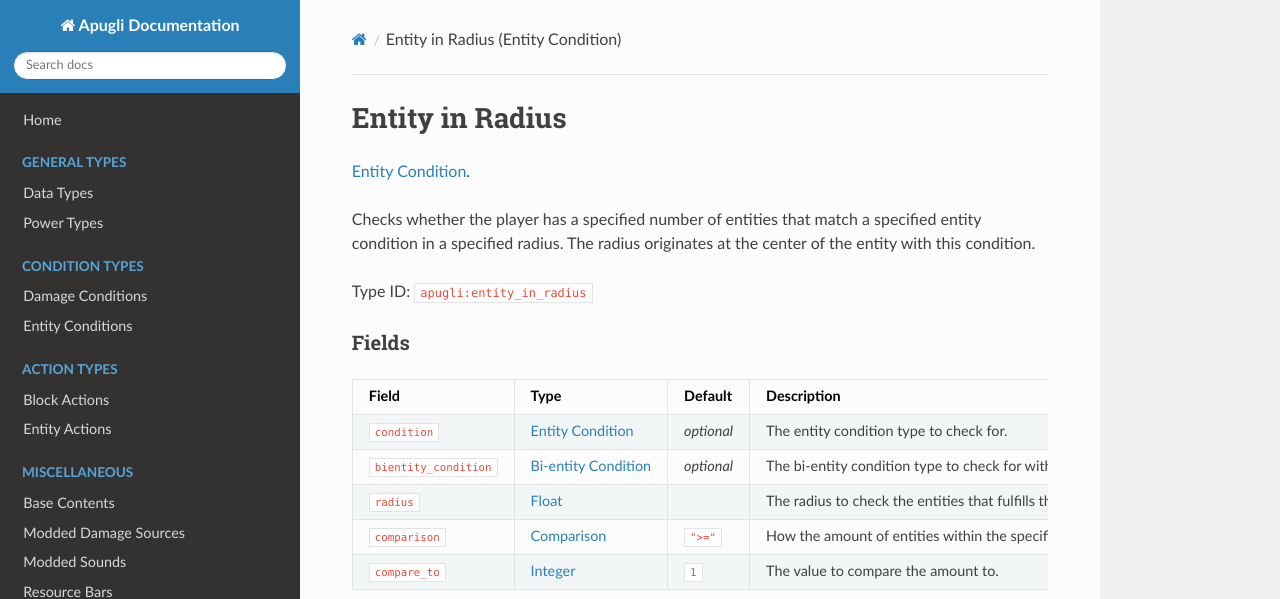
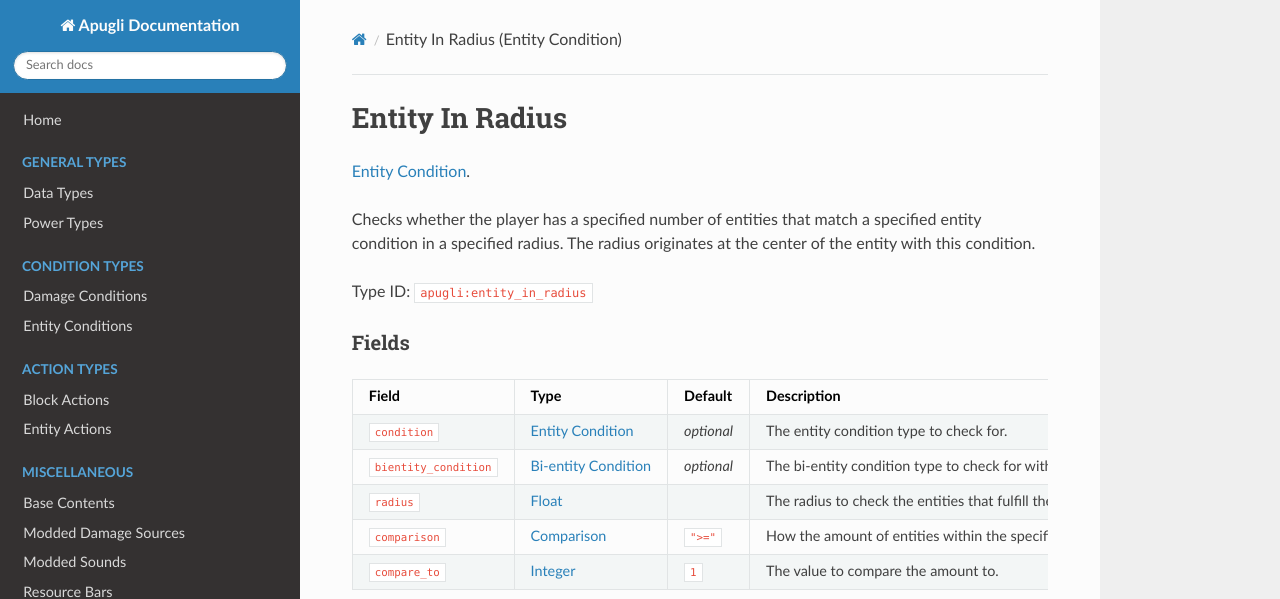
Before and after one commit to MerchantPug/apugli-docs, an MkDocs documentation site: the page built from docs/types/entity_condition_types/entity_in_radius.md, in a window 1280 px wide and 988 px high. Shown: the top 599 px of the window. Built offline with MkDocs 1.6.1, drawn with Linux system fonts in a browser that asks for light colours; nearby versions of some CDN libraries.

Commit message:
Update docs
- Added particle_in_radius.md
- Fixed errors in entity_in_radius.md
- Fixed error in mobs_ignore.md
- Made mobs_ignore.md description more suitable

```diff
--- a/docs/types/entity_condition_types/entity_in_radius.md
+++ b/docs/types/entity_condition_types/entity_in_radius.md
@@ -1,9 +1,9 @@
 ---
-title: Entity in Radius (Entity Condition)
+title: Entity In Radius (Entity Condition)
 date: 2021-08-19
 ---
 
-# Entity in Radius
+# Entity In Radius
 
 [Entity Condition](../entity_condition_types.md).
 
@@ -17,7 +17,7 @@ Field  | Type | Default | Description
 -------|------|---------|-------------
 `condition` |	[Entity Condition](https://origins.readthedocs.io/en/latest/types/entity_condition_types/) | *optional* | The entity condition type to check for.
 `bientity_condition` |	[Bi-entity Condition](https://origins.readthedocs.io/en/latest/types/bientity_condition_types/) | *optional* | The bi-entity condition type to check for with the entity with this condition as the actor and the entities in the radius as the targets.
-`radius` | [Float](https://origins.readthedocs.io/en/latest/types/data_types/float/) | | The radius to check the entities that fulfills the specified entity condition type within.
+`radius` | [Float](https://origins.readthedocs.io/en/latest/types/data_types/float/) | | The radius to check the entities that fulfill the specified entity condition type within.
 `comparison` | [Comparison](https://origins.readthedocs.io/en/latest/types/data_types/comparison/)	| `">="` | How the amount of entities within the specified radius which fulfills the specified entity/bi-entity condition type(s) should be compared to the specified value.
 `compare_to` | [Integer](https://origins.readthedocs.io/en/latest/types/data_types/integer/) | `1` | The value to compare the amount to.
 
```
Also changed, not shown: docs/types/entity_condition_types.md (+2 -1 lines), docs/types/entity_condition_types/particle_in_radius.md (added, +41 -0 lines), docs/types/power_types/mobs_ignore.md (+4 -2 lines).
